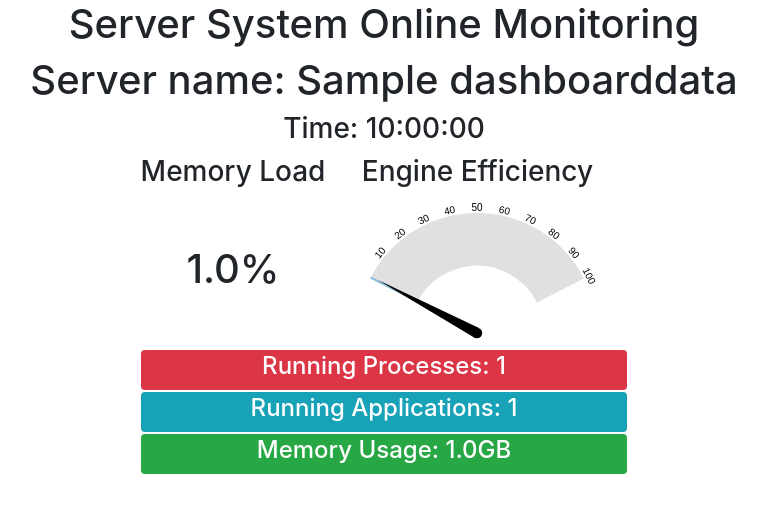
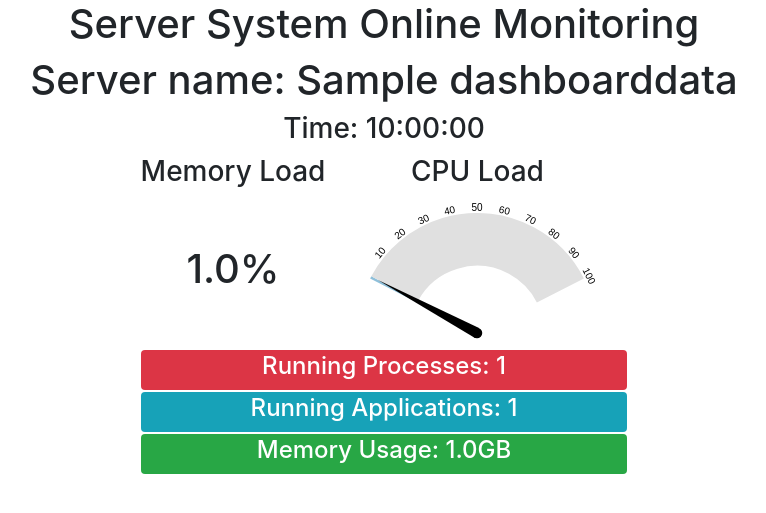
Before and after one commit to Danchesko/realdash, a Django app: template dashboards/templates/index.html in a window 1280 px wide. Shown: the top 513 px of the page, without its empty margins (256-1022 px from the left). Run offline with Django 3.2, Linux system fonts and the light colour scheme; the template is opened without the code that fills it: values that come from a table or form of the project are taken from there, others are empty; tables that the repository leaves empty hold one stand-in row (values such as "Sample post"); some libraries are stand-ins or nearby versions.

Commit message:
update index

```diff
--- a/dashboards/templates/index.html
+++ b/dashboards/templates/index.html
@@ -17,7 +17,7 @@
             <h3> Memory Load</h3>
           </td>
           <td align="center">
-            <h3>Engine Efficiency</h3>
+            <h3>CPU Load</h3>
           </td>
         </tr>
         <tr>
@@ -67,7 +67,7 @@
       var gauge = new Gauge(target).setOptions(gauge_opts);
       gauge.maxValue = 100;
       gauge.setMinValue(0);
-      gauge.set({{ data.memory_load }});
+      gauge.set({{ data.cpu_load }});
     </script>
   </body>
 </html>
```
